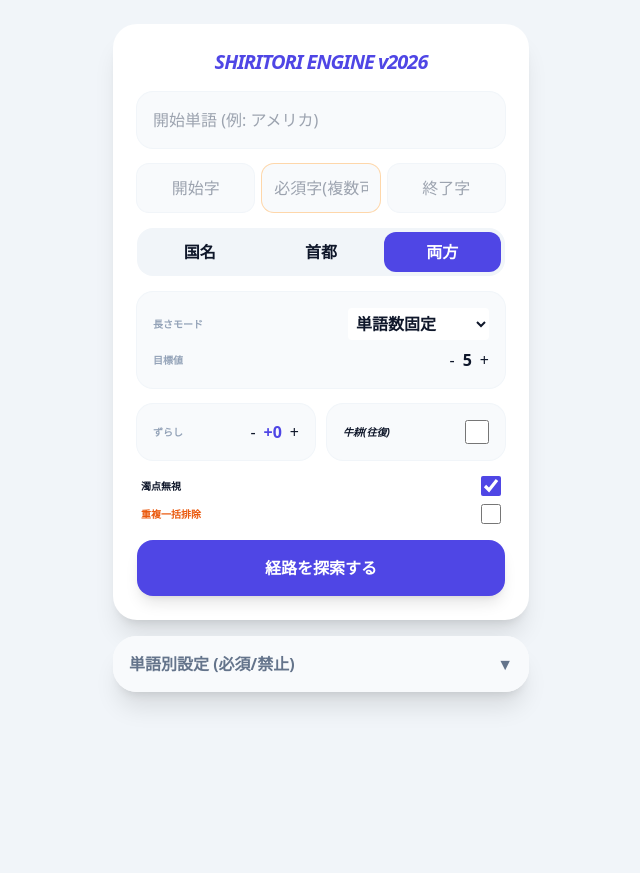
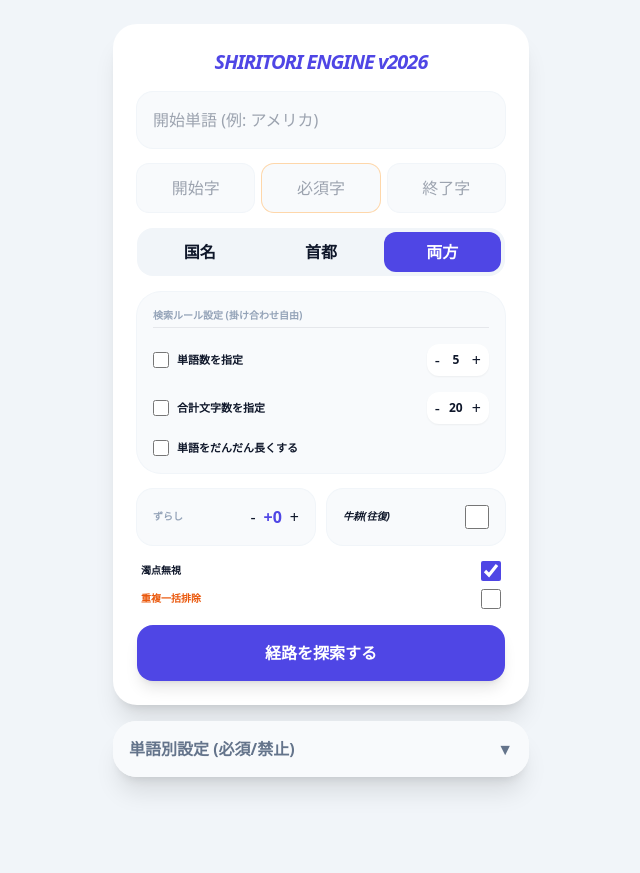
Before and after one commit to xjrstjrwvg-commits/pyongyang-, a Flask app: page / in a window 1280 px wide. Shown: the whole page, without its empty margins (319-959 px from the left). Before the commit the page ends 707 px from the top, so only its background shows below. Run offline with Flask 3, Linux system fonts and the light colour scheme; some libraries are stand-ins or nearby versions.

Commit message:
index.html

```diff
--- a/templates/index.html
+++ b/templates/index.html
@@ -2,7 +2,7 @@
 <html lang="ja">
 <head>
     <meta charset="UTF-8">
-    <meta name="viewport" content="width=device-width, initial-scale=1.0, maximum-scale=1.0, user-scalable=no text-align: center">
+    <meta name="viewport" content="width=device-width, initial-scale=1.0, maximum-scale=1.0, user-scalable=no">
     <title>極・しりとり v2026</title>
     <script src="https://cdn.tailwindcss.com"></script>
     <style>
@@ -13,15 +13,15 @@
     </style>
 </head>
 <body class="bg-slate-100 text-slate-900 pb-20 font-sans">
-    <div class="max-w-md mx-auto px-4 pt-6 space-y-4">
+    <div class="max-w-md mx-auto px-4 pt-6 space-y-4 text-center">
         <div class="bg-white rounded-3xl shadow-xl p-6 space-y-4">
-            <h1 class="font-black text-indigo-600 text-center text-xl italic tracking-tighter">SHIRITORI ENGINE v2026</h1>
+            <h1 class="font-black text-indigo-600 text-xl italic tracking-tighter">SHIRITORI ENGINE v2026</h1>
 
             <input id="sw" oninput="toK(this)" placeholder="開始単語 (例: アメリカ)" class="w-full p-4 bg-slate-50 rounded-2xl ring-1 ring-slate-100 outline-none">
 
             <div class="grid grid-cols-3 gap-2">
                 <input id="sc" oninput="toK(this)" placeholder="開始字" class="p-3 bg-slate-50 rounded-xl text-center outline-none ring-1 ring-slate-100">
-                <input id="mc" oninput="toK(this)" placeholder="必須字(複数可)" class="p-3 bg-slate-50 rounded-xl text-center outline-none ring-1 ring-orange-200">
+                <input id="mc" oninput="toK(this)" placeholder="必須字" class="p-3 bg-slate-50 rounded-xl text-center outline-none ring-1 ring-orange-200">
                 <input id="ec" oninput="toK(this)" placeholder="終了字" class="p-3 bg-slate-50 rounded-xl text-center outline-none ring-1 ring-slate-100">
             </div>
 
@@ -31,23 +31,24 @@
                 <button onclick="setCat('both')" id="cat-both" class="cat-btn tab-active text-[10px] font-bold py-2 rounded-xl">両方</button>
             </div>
 
-            <!-- 長さモード -->
-            <div class="bg-slate-50 p-4 rounded-2xl ring-1 ring-slate-100 space-y-2">
-                <div class="flex justify-between items-center"><span class="text-[10px] font-bold text-slate-400 text-center">長さモード</span>
-                    <select id="lenMode" class="text-[10px] font-bold p-1 rounded bg-white">
-                        <option value="fixed">単語数固定</option>
-                        <option value="increasing">だんだん長く</option>
-                        <option value="total_chars">合計文字数指定</option>
-                    </select>
+            <!-- 独立ルール設定 -->
+            <div class="bg-slate-50 p-4 rounded-3xl ring-1 ring-slate-100 space-y-4 text-left">
+                <p class="text-[10px] font-black text-slate-400 border-b pb-1">検索ルール設定 (掛け合わせ自由)</p>
+                <div class="flex items-center justify-between">
+                    <label class="flex items-center gap-2 cursor-pointer"><input type="checkbox" id="useFixedLen" class="w-4 h-4 accent-indigo-600"><span class="text-[11px] font-bold">単語数を指定</span></label>
+                    <div class="flex items-center gap-2 bg-white px-2 py-1 rounded-xl shadow-sm"><button onclick="adjV('fixedLenVal', -1)">-</button><span id="fixedLenVal" class="font-black text-xs w-4 text-center">5</span><button onclick="adjV('fixedLenVal', 1)">+</button></div>
                 </div>
-                <div class="flex justify-between items-center"><span class="text-[10px] font-bold text-slate-400">目標値</span>
-                    <div class="flex items-center gap-2"><button onclick="adjL(-1)">-</button><span id="lDisp" class="font-black">5</span><button onclick="adjL(1)">+</button></div>
+                <div class="flex items-center justify-between">
+                    <label class="flex items-center gap-2 cursor-pointer"><input type="checkbox" id="useTotalChars" class="w-4 h-4 accent-indigo-600"><span class="text-[11px] font-bold">合計文字数を指定</span></label>
+                    <div class="flex items-center gap-2 bg-white px-2 py-1 rounded-xl shadow-sm"><button onclick="adjV('totalCharsVal', -1)">-</button><span id="totalCharsVal" class="font-black text-xs w-4 text-center">20</span><button onclick="adjV('totalCharsVal', 1)">+</button></div>
                 </div>
+                <label class="flex items-center justify-between cursor-pointer">
+                    <div class="flex items-center gap-2"><input type="checkbox" id="useIncreasing" class="w-4 h-4 accent-indigo-600"><span class="text-[11px] font-bold">単語をだんだん長くする</span></div>
+                </label>
             </div>
 
             <div class="grid grid-cols-2 gap-3">
-                <div class="bg-slate-50 p-4 rounded-2xl ring-1 ring-slate-100 flex justify-between items-center">
-                    <span class="text-[10px] font-bold text-slate-400">ずらし</span>
+                <div class="bg-slate-50 p-4 rounded-2xl ring-1 ring-slate-100 flex justify-between items-center"><span class="text-[10px] font-bold text-slate-400">ずらし</span>
                     <div class="flex items-center gap-2"><button onclick="adjS(-1)">-</button><span id="sDisp" class="font-black text-indigo-600">+0</span><button onclick="adjS(1)">+</button></div>
                 </div>
                 <label class="bg-slate-50 p-4 rounded-2xl ring-1 ring-slate-100 flex justify-between items-center text-[10px] font-bold italic"><span>牛耕(往復)</span><input type="checkbox" id="gk" class="w-6 h-6 accent-indigo-600"></label>
@@ -61,15 +62,9 @@
             <button onclick="runSearch()" id="runBtn" class="w-full bg-indigo-600 text-white font-black py-4 rounded-2xl shadow-lg">経路を探索する</button>
         </div>
 
-        <!-- 単語フィルタ（アコーディオン） -->
-        <div class="bg-white rounded-3xl shadow-xl overflow-hidden">
-            <button onclick="toggleWords()" class="w-full p-4 flex justify-between items-center font-bold text-slate-500 bg-slate-50">
-                <span>単語別設定 (必須/禁止)</span><span id="arrow">▼</span>
-            </button>
-            <div id="wordBoard" class="hidden p-4 border-t">
-                <input id="wordSearch" oninput="renderWordList()" placeholder="検索..." class="w-full p-2 mb-3 bg-slate-100 rounded-lg text-xs outline-none">
-                <div id="wordList" class="flex flex-wrap gap-1 max-h-48 overflow-y-auto"></div>
-            </div>
+        <div class="bg-white rounded-3xl shadow-xl overflow-hidden text-left">
+            <button onclick="toggleWords()" class="w-full p-4 flex justify-between items-center font-bold text-slate-500 bg-slate-50"><span>単語別設定 (必須/禁止)</span><span id="arrow">▼</span></button>
+            <div id="wordBoard" class="hidden p-4 border-t"><input id="wordSearch" oninput="renderWordList()" placeholder="検索..." class="w-full p-2 mb-3 bg-slate-100 rounded-lg text-xs outline-none"><div id="wordList" class="flex flex-wrap gap-1 max-h-48 overflow-y-auto"></div></div>
         </div>
 
         <div id="resCount" class="text-center text-[10px] font-bold text-slate-400"></div>
@@ -77,59 +72,41 @@
     </div>
 
     <script>
-        let currentCat = 'both', shiftCount = 0, maxLen = 5, wordConfigs = {};
+        let currentCat = 'both', shiftCount = 0, wordConfigs = {};
         const allWords = Array.from(new Set([...{{ countries|tojson }}, ...{{ capitals|tojson }}])).sort();
 
         function toK(el) { el.value = el.value.replace(/[ぁ-ん]/g, s => String.fromCharCode(s.charCodeAt(0) + 0x60)); }
         function adjS(v) { shiftCount = Math.max(-10, Math.min(10, shiftCount + v)); document.getElementById('sDisp').innerText = (shiftCount >= 0 ? '+' : '') + shiftCount; }
-        function adjL(v) { maxLen = Math.max(1, maxLen + v); document.getElementById('lDisp').innerText = maxLen; }
+        function adjV(id, v) { const el = document.getElementById(id); el.innerText = Math.max(1, parseInt(el.innerText) + v); }
         function setCat(c) { currentCat = c; document.querySelectorAll('.cat-btn').forEach(b => b.classList.remove('tab-active')); document.getElementById('cat-' + c).classList.add('tab-active'); }
         function toggleWords() { const b = document.getElementById('wordBoard'); b.classList.toggle('hidden'); document.getElementById('arrow').innerText = b.classList.contains('hidden') ? '▼' : '▲'; if(!b.classList.contains('hidden')) renderWordList(); }
 
         function renderWordList() {
-            const query = document.getElementById('wordSearch').value;
-            const container = document.getElementById('wordList');
-            container.innerHTML = '';
-            allWords.forEach(w => {
-                if (query && !w.includes(query)) return;
-                const btn = document.createElement('button');
-                const state = wordConfigs[w] || 0;
-                btn.className = `px-2 py-1 rounded-full text-[9px] font-bold border ${state==1?'word-must':state==2?'word-ban':'bg-white text-slate-500'}`;
-                btn.innerText = w;
-                btn.onclick = () => { wordConfigs[w] = (state + 1) % 3; renderWordList(); };
-                container.appendChild(btn);
-            });
+            const query = document.getElementById('wordSearch').value, container = document.getElementById('wordList'); container.innerHTML = '';
+            allWords.forEach(w => { if (query && !w.includes(query)) return; const btn = document.createElement('button'); const state = wordConfigs[w] || 0; btn.className = `px-2 py-1 rounded-full text-[9px] font-bold border ${state==1?'word-must':state==2?'word-ban':'bg-white text-slate-500'}`; btn.innerText = w; btn.onclick = () => { wordConfigs[w] = (state + 1) % 3; renderWordList(); }; container.appendChild(btn); });
         }
 
         async function runSearch() {
             const btn = document.getElementById('runBtn'); btn.disabled = true; btn.innerText = "探索中...";
             const payload = {
-                start_word: document.getElementById('sw').value,
-                start_char: document.getElementById('sc').value,
-                must_char: document.getElementById('mc').value,
-                category: currentCat, shift_count: shiftCount, max_len: maxLen,
-                is_gyukou: document.getElementById('gk').checked,
-                ignore_voiced: document.getElementById('vo').checked,
-                exclude_conjugate: document.getElementById('ex').checked,
-                len_mode: document.getElementById('lenMode').value,
-                word_configs: wordConfigs
+                start_word: document.getElementById('sw').value, start_char: document.getElementById('sc').value, must_char: document.getElementById('mc').value,
+                category: currentCat, shift_count: shiftCount,
+                use_fixed_len: document.getElementById('useFixedLen').checked, fixed_len_val: parseInt(document.getElementById('fixedLenVal').innerText),
+                use_total_chars: document.getElementById('useTotalChars').checked, total_chars_val: parseInt(document.getElementById('totalCharsVal').innerText),
+                use_increasing: document.getElementById('useIncreasing').checked,
+                is_gyukou: document.getElementById('gk').checked, ignore_voiced: document.getElementById('vo').checked, exclude_conjugate: document.getElementById('ex').checked, word_configs: wordConfigs
             };
             const res = await fetch('/search', { method: 'POST', headers: {'Content-Type': 'application/json'}, body: JSON.stringify(payload) });
-            const data = await res.json();
-            const container = document.getElementById('results'); container.innerHTML = '';
+            const data = await res.json(), container = document.getElementById('results'); container.innerHTML = '';
             data.routes.forEach(route => {
-                const text = route.join(" → ");
-                const div = document.createElement('div');
+                const text = route.join(" → "), div = document.createElement('div');
                 div.className = "bg-white p-4 rounded-2xl shadow-sm flex flex-col gap-2";
-                div.innerHTML = `<div class="text-sm font-bold text-slate-700">${text}</div>
-                    <div class="flex justify-between items-center"><span class="text-[9px] text-slate-400">計 ${route.join("").length}字</span>
-                    <button onclick="copy('${text}')" class="text-[10px] bg-indigo-50 text-indigo-600 px-2 py-1 rounded-md font-bold">コピー</button></div>`;
+                div.innerHTML = `<div class="text-sm font-bold text-slate-700">${text}</div><div class="flex justify-between items-center text-[9px] text-slate-400"><span>計 ${route.join("").length}字 / ${route.length}語</span><button onclick="copy('${text}')" class="bg-indigo-50 text-indigo-600 px-2 py-1 rounded-md font-bold">コピー</button></div>`;
                 container.appendChild(div);
             });
-            document.getElementById('resCount').innerText = `${data.count} 件ヒット`;
-            btn.disabled = false; btn.innerText = "経路を探索する";
+            document.getElementById('resCount').innerText = `${data.count} 件ヒット`; btn.disabled = false; btn.innerText = "経路を探索する";
         }
-        function copy(t) { navigator.clipboard.writeText(t); alert("コピー完了！"); }
+        function copy(t) { navigator.clipboard.writeText(t); alert("コピーしました！"); }
     </script>
 </body>
 </html>
```
